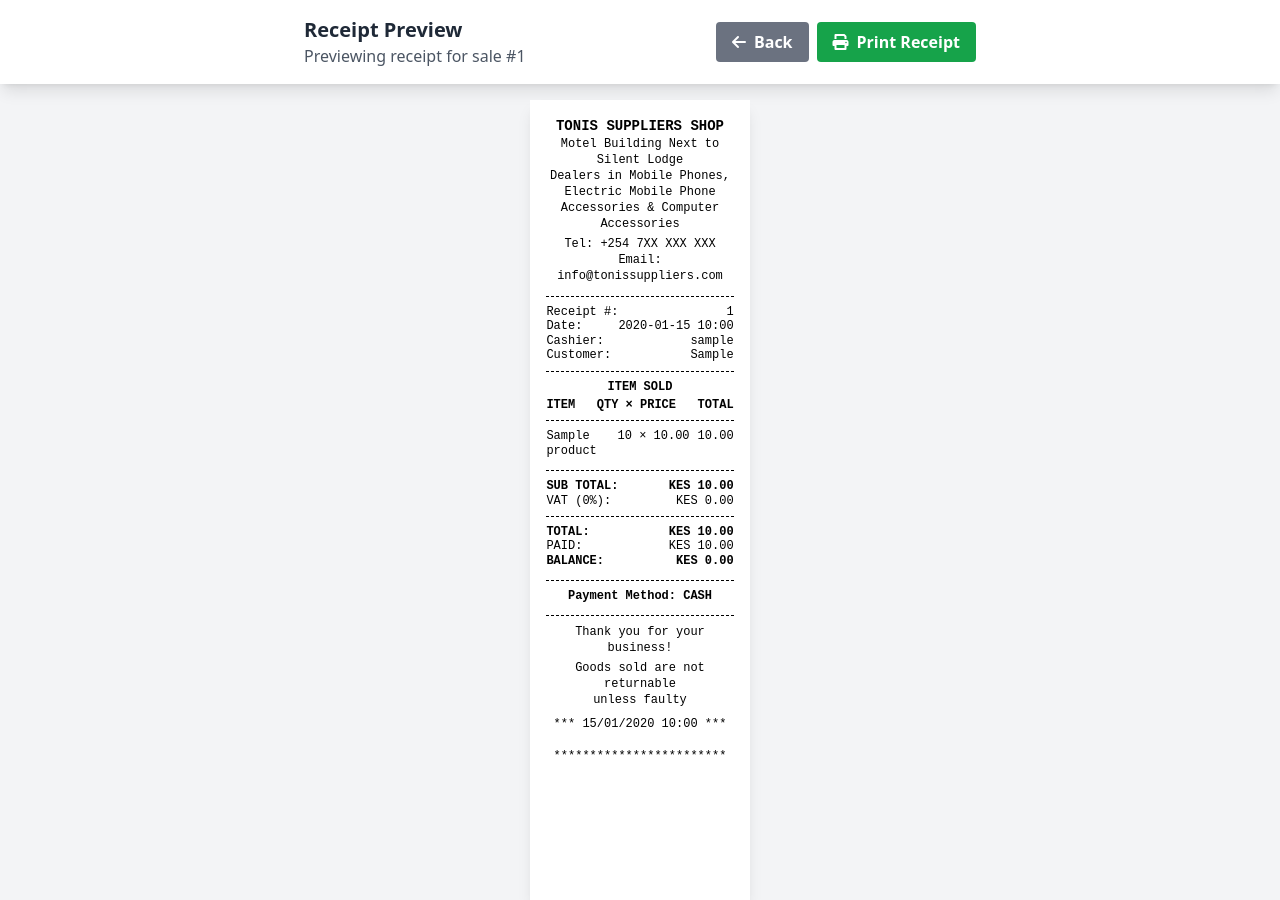
After one commit to Pe-ter-M/Tony-s-project, a Flask app: page /store/receipt/1 in a window 1280 px wide. The commit adds this page. Run offline with Flask 3, Linux system fonts and the light colour scheme; a user stored in the database is signed in; tables that the repository leaves empty hold one stand-in row (values such as "Sample post"); some libraries are stand-ins or nearby versions.

Commit message:
added receit

```diff
--- a/app/store/routes.py
+++ b/app/store/routes.py
@@ -185,3 +185,16 @@ def get_product_details(product_id):
         'average_cost': inventory.average_buying_cost if inventory else 0,
         'last_selling_price': last_stock_in.selling_price if last_stock_in else 0
     })
+
+@store_bp.route('/receipt/<int:stock_out_id>')
+@login_required
+def receipt(stock_out_id):
+    """Generate receipt for a specific sale"""
+    stock_out = StockOut.query.get_or_404(stock_out_id)
+
+    return render_template('store/receipt.html',
+                         stock_out=stock_out,
+                         shop_name="TONIS SUPPLIERS SHOP",
+                         shop_location="Motel Building Next to Silent Lodge",
+                         shop_phone="+254 7XX XXX XXX",
+                         shop_email="info@tonissuppliers.com")
--- /dev/null
+++ b/app/templates/store/receipt.html
@@ -0,0 +1,189 @@
+<!DOCTYPE html>
+<html lang="en">
+<head>
+    <meta charset="UTF-8">
+    <meta name="viewport" content="width=device-width, initial-scale=1.0">
+    <title>Receipt - TONIS SUPPLIERS</title>
+    <script src="https://cdn.tailwindcss.com"></script>
+    <link rel="stylesheet" href="https://cdnjs.cloudflare.com/ajax/libs/font-awesome/6.0.0/css/all.min.css">
+    <style>
+        @media print {
+            body { margin: 0; padding: 0; }
+            .no-print { display: none !important; }
+            .receipt-container {
+                width: 58mm !important;
+                margin: 0 !important;
+                padding: 8px !important;
+                box-shadow: none !important;
+            }
+            @page { margin: 0; size: auto; }
+        }
+
+        .receipt-container {
+            width: 58mm;
+            min-height: 100vh;
+            margin: 0 auto;
+            padding: 16px;
+            font-family: 'Courier New', monospace;
+            font-size: 12px;
+            line-height: 1.2;
+            background: white;
+        }
+
+        .divider {
+            border-top: 1px dashed #000;
+            margin: 8px 0;
+        }
+
+        .text-center { text-align: center; }
+        .text-right { text-align: right; }
+        .text-bold { font-weight: bold; }
+        .text-sm { font-size: 10px; }
+        .text-xs { font-size: 9px; }
+    </style>
+</head>
+<body class="bg-gray-100">
+    <!-- Print Controls -->
+    <div class="no-print bg-white shadow-lg p-4 mb-4">
+        <div class="max-w-2xl mx-auto flex justify-between items-center">
+            <div>
+                <h1 class="text-xl font-bold text-gray-800">Receipt Preview</h1>
+                <p class="text-gray-600">Previewing receipt for sale #{{ stock_out.id }}</p>
+            </div>
+            <div class="flex space-x-2">
+                <button onclick="window.history.back()"
+                    class="bg-gray-500 hover:bg-gray-600 text-white font-bold py-2 px-4 rounded">
+                    <i class="fas fa-arrow-left mr-2"></i>Back
+                </button>
+                <button onclick="window.print()"
+                    class="bg-green-600 hover:bg-green-700 text-white font-bold py-2 px-4 rounded">
+                    <i class="fas fa-print mr-2"></i>Print Receipt
+                </button>
+            </div>
+        </div>
+    </div>
+
+    <!-- Receipt Content -->
+    <div class="receipt-container bg-white shadow-lg mx-auto">
+        <!-- Shop Header -->
+        <div class="text-center mb-3">
+            <div class="text-bold text-sm">TONIS SUPPLIERS SHOP</div>
+            <div class="text-xs">Motel Building Next to Silent Lodge</div>
+            <div class="text-xs">Dealers in Mobile Phones, Electric Mobile Phone</div>
+            <div class="text-xs">Accessories & Computer Accessories</div>
+            <div class="text-xs mt-1">Tel: {{ shop_phone }}</div>
+            <div class="text-xs">Email: {{ shop_email }}</div>
+        </div>
+
+        <div class="divider"></div>
+
+        <!-- Receipt Info -->
+        <div class="mb-2">
+            <div class="flex justify-between">
+                <span>Receipt #:</span>
+                <span>{{ stock_out.id }}</span>
+            </div>
+            <div class="flex justify-between">
+                <span>Date:</span>
+                <span>{{ stock_out.date_sold.strftime('%Y-%m-%d %H:%M') }}</span>
+            </div>
+            <div class="flex justify-between">
+                <span>Cashier:</span>
+                <span>{{ stock_out.user.username }}</span>
+            </div>
+            {% if stock_out.customer_info and stock_out.customer_info != 'N/A' %}
+            <div class="flex justify-between">
+                <span>Customer:</span>
+                <span>{{ stock_out.customer_info }}</span>
+            </div>
+            {% endif %}
+        </div>
+
+        <div class="divider"></div>
+
+        <!-- Items -->
+        <div class="mb-3">
+            <div class="text-bold text-center mb-1">ITEM SOLD</div>
+            <div class="flex justify-between text-bold">
+                <span>ITEM</span>
+                <span>QTY × PRICE</span>
+                <span>TOTAL</span>
+            </div>
+            <div class="divider"></div>
+
+            <div class="flex justify-between mb-1">
+                <span class="flex-1">{{ stock_out.product.name }}</span>
+                <span class="px-2">{{ stock_out.quantity_sold }} × {{ "%.2f"|format(stock_out.selling_price) }}</span>
+                <span class="text-right">{{ "%.2f"|format(stock_out.total_sale) }}</span>
+            </div>
+        </div>
+
+        <div class="divider"></div>
+
+        <!-- Totals -->
+        <div class="mb-3">
+            <div class="flex justify-between text-bold">
+                <span>SUB TOTAL:</span>
+                <span>KES {{ "%.2f"|format(stock_out.total_sale) }}</span>
+            </div>
+            <div class="flex justify-between">
+                <span>VAT (0%):</span>
+                <span>KES 0.00</span>
+            </div>
+            <div class="divider"></div>
+            <div class="flex justify-between text-bold">
+                <span>TOTAL:</span>
+                <span>KES {{ "%.2f"|format(stock_out.total_sale) }}</span>
+            </div>
+            <div class="flex justify-between">
+                <span>PAID:</span>
+                <span>KES {{ "%.2f"|format(stock_out.total_sale) }}</span>
+            </div>
+            <div class="flex justify-between text-bold">
+                <span>BALANCE:</span>
+                <span>KES 0.00</span>
+            </div>
+        </div>
+
+        <div class="divider"></div>
+
+        <!-- Payment Method -->
+        <div class="mb-3 text-center">
+            <div class="text-bold">Payment Method: CASH</div>
+        </div>
+
+        <div class="divider"></div>
+
+        <!-- Footer -->
+        <div class="text-center text-xs">
+            <div class="mb-1">Thank you for your business!</div>
+            <div>Goods sold are not returnable</div>
+            <div>unless faulty</div>
+            <div class="mt-2">*** {{ stock_out.date_sold.strftime('%d/%m/%Y %H:%M') }} ***</div>
+        </div>
+
+        <!-- Barcode Area (Optional) -->
+        <div class="text-center mt-4">
+            <div class="text-xs">************************</div>
+        </div>
+    </div>
+
+    <script>
+        // Auto-print if URL has ?print=true
+        if (new URLSearchParams(window.location.search).has('print')) {
+            window.print();
+        }
+
+        // Format currency display
+        document.addEventListener('DOMContentLoaded', function() {
+            const currencyElements = document.querySelectorAll('[data-format]');
+            currencyElements.forEach(el => {
+                const value = parseFloat(el.getAttribute('data-value'));
+                if (!isNaN(value)) {
+                    el.textContent = 'KES ' + value.toFixed(2);
+                }
+            });
+        });
+    </script>
+</body>
+</html>
```
Also changed, not shown: app/templates/store/stock_out_history.html (+9 -1 lines).
